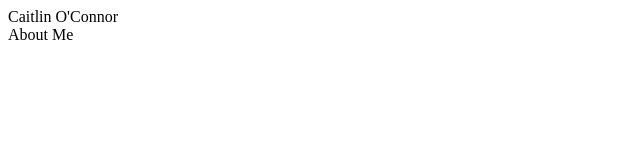
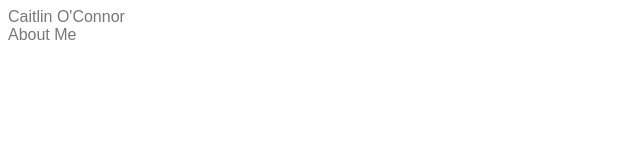
Before and after one commit to Cmoconnor0823/Basic-Portfolio, a plain HTML site: page index.html in a window 1280 px wide. Shown: the full height of the page, 0-640 px from the left. Drawn offline with Linux system fonts and the light colour scheme; files that its build step writes are made by us from their sources.

Commit message:
minor html css changes

```diff
--- a/assets/css/style.css
+++ b/assets/css/style.css
@@ -1,4 +1,8 @@
 .backShell{
+    width: 960px;
+    font-family: 'Arial', 'Helvetica Neue', Helvetica, sans-serif;
+    color: #777777;
+
 
 }
 
```
Also changed, not shown: index.html (+1 -1 lines).
